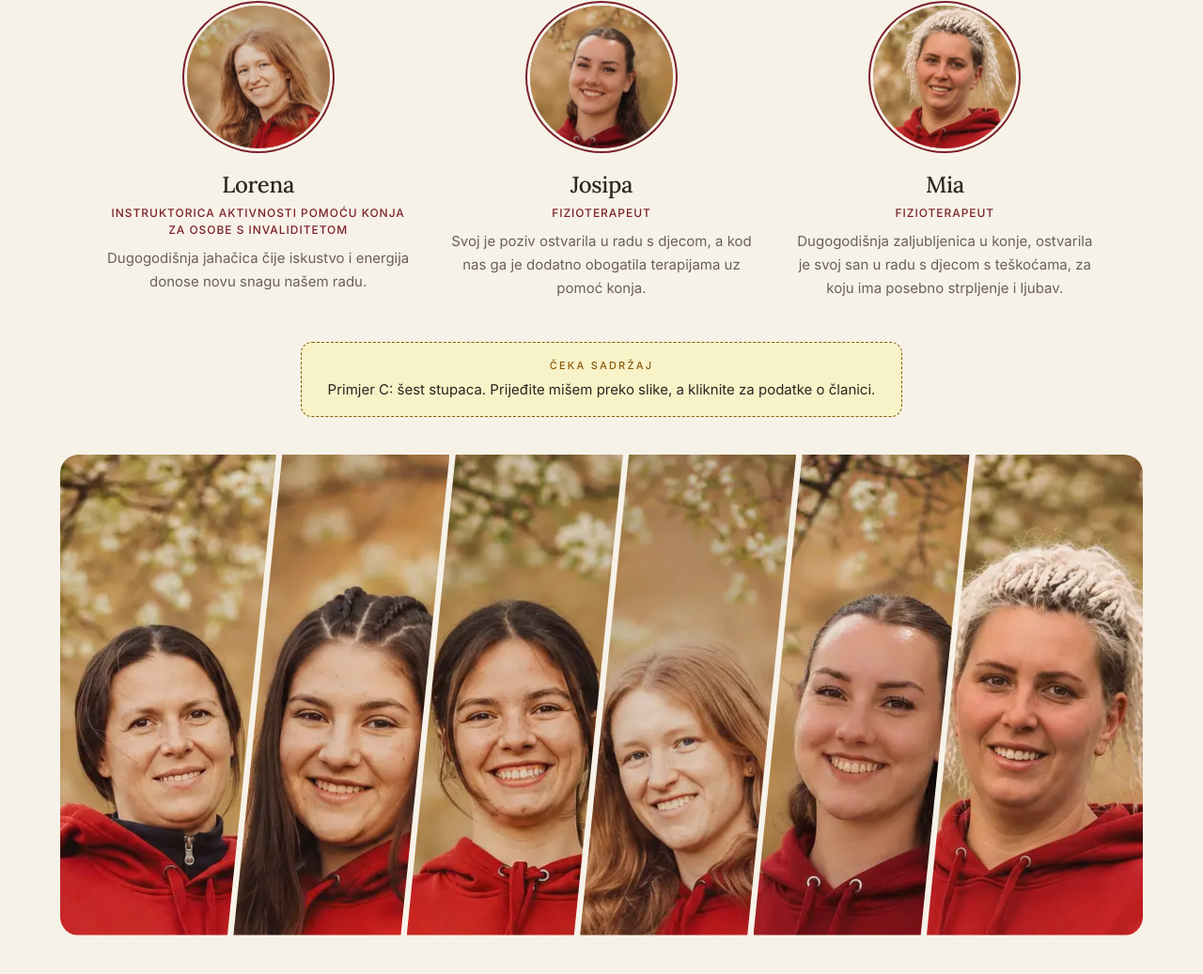
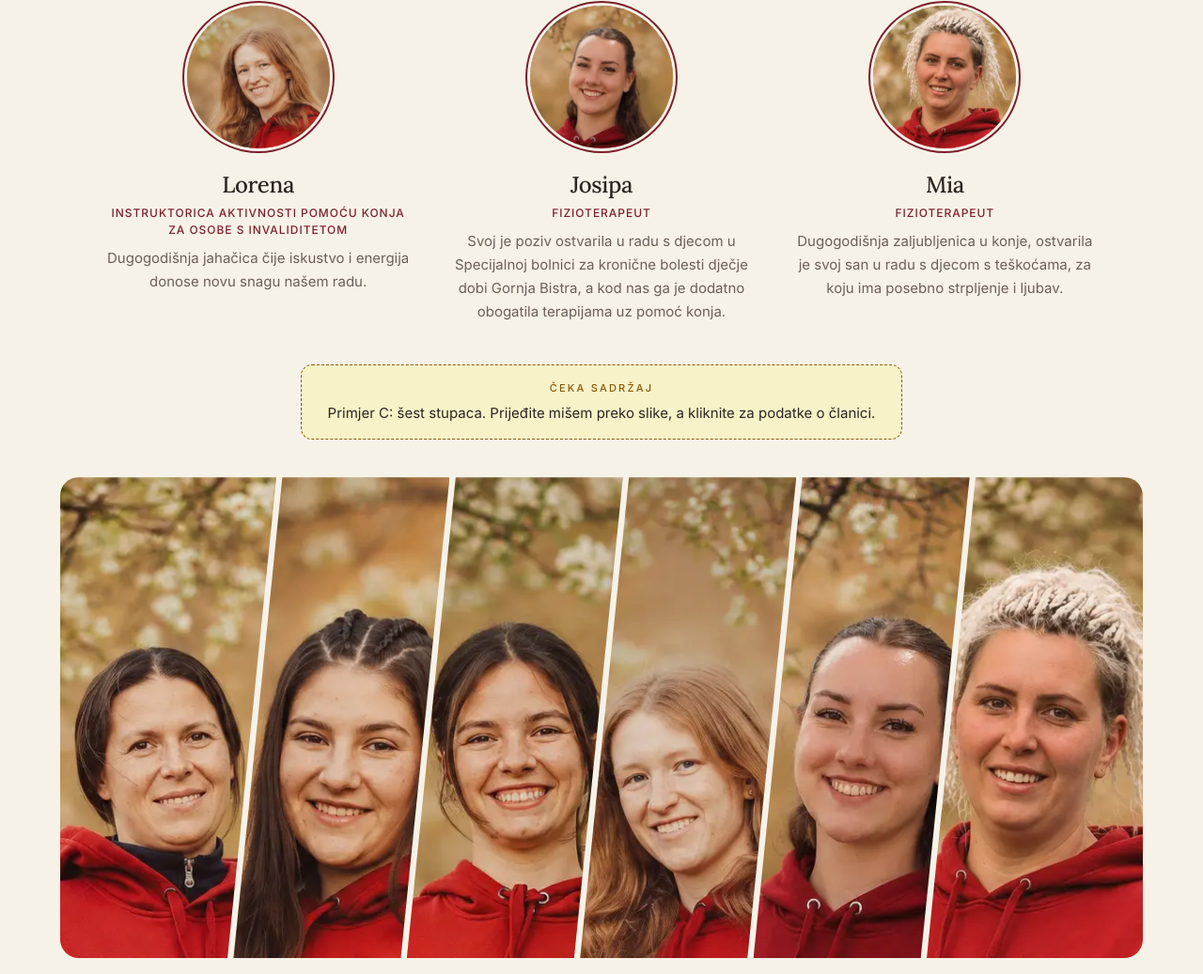
Before and after one commit to qrqic/visolis, a website with bundled scripts: page site/o-nama.html in a window 1280 px wide. Shown: the part 3187-4224 px from the top of the page at 94% size. Built offline with nearby package versions, Linux system fonts and the light colour scheme.

Commit message:
Josipin opis usklađen na svim mjestima (prema izmjeni na GitHubu)
Co-Authored-By: Claude Opus 5.5 <noreply@anthropic.com>
Claude-Session: https://claude.ai/code/session_01JZu1qhUUqDLbek2AyLQog9

```diff
--- a/site/o-nama.html
+++ b/site/o-nama.html
@@ -171,7 +171,7 @@
             <article class="tim6__clan" data-tim-clan="josipa">
               <h3>Josipa</h3>
               <p class="tim__uloga">Fizioterapeut</p>
-              <p>Svoj je poziv ostvarila u radu s djecom u Specijalnoj bolnici za kronične bolesti dječje dobi Gornja Bistra, a kod nas ga je dodatno obogatila terapijama uz pomoć konja. </p>
+              <p>Svoj je poziv ostvarila u radu s djecom u Specijalnoj bolnici za kronične bolesti dječje dobi Gornja Bistra, a kod nas ga je dodatno obogatila terapijama uz pomoć konja.</p>
             </article>
             <article class="tim6__clan" data-tim-clan="mia">
               <h3>Mia</h3>
@@ -236,7 +236,7 @@
             <div class="tim-kartica__tekst">
               <h3>Josipa</h3>
               <p class="tim__uloga">Fizioterapeut</p>
-              <p>Svoj je poziv ostvarila u radu s djecom, a kod nas ga je dodatno obogatila terapijama uz pomoć konja.</p>
+              <p>Svoj je poziv ostvarila u radu s djecom u Specijalnoj bolnici za kronične bolesti dječje dobi Gornja Bistra, a kod nas ga je dodatno obogatila terapijama uz pomoć konja.</p>
             </div>
           </li>
             <li class="tim-kartica">
@@ -318,7 +318,7 @@
               <div class="stupac__tekst">
                 <h3>Josipa</h3>
                 <p class="stupac__uloga">Fizioterapeut</p>
-                <p>Svoj je poziv ostvarila u radu s djecom, a kod nas ga je dodatno obogatila terapijama uz pomoć konja.</p>
+                <p>Svoj je poziv ostvarila u radu s djecom u Specijalnoj bolnici za kronične bolesti dječje dobi Gornja Bistra, a kod nas ga je dodatno obogatila terapijama uz pomoć konja.</p>
               </div>
             </li>
             <li class="stupac">
```
Also changed, not shown: site/index.html (+1 -1 lines).
